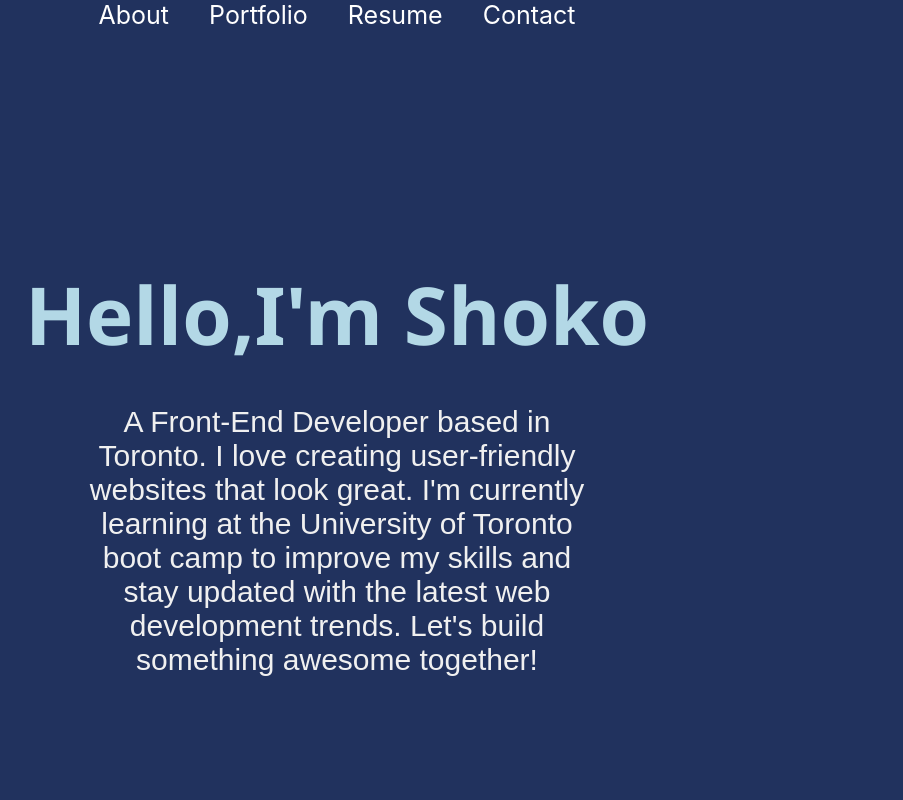
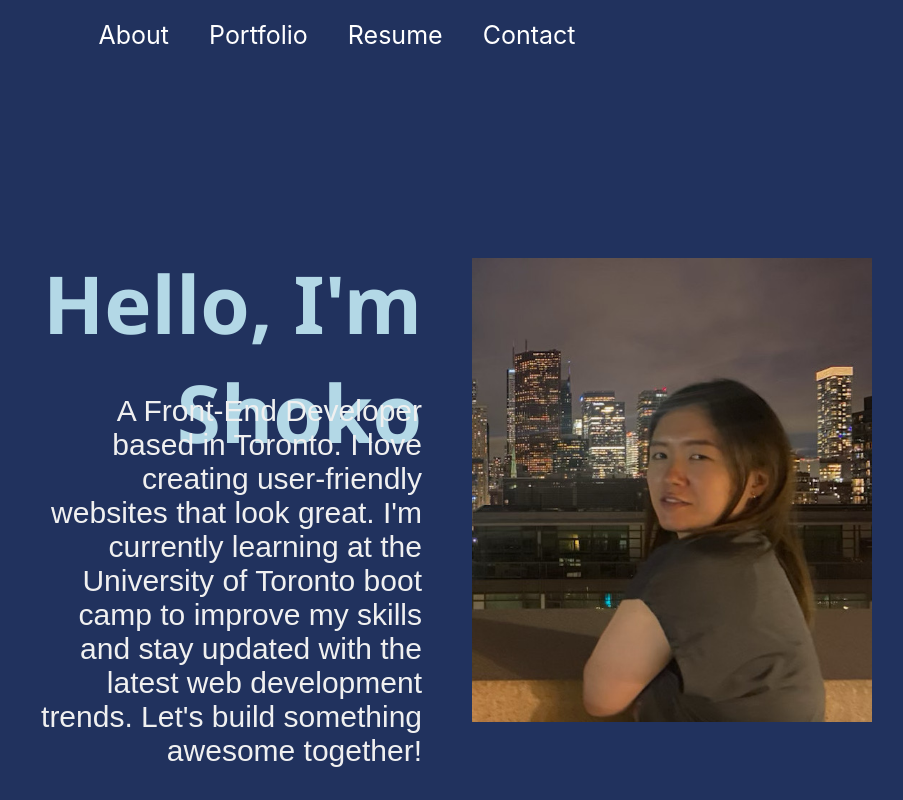
Before and after one commit to Shok1to/react-portfolio, a React (Create React App) app: page /About in a window 1280 px wide. Shown: the top 800 px of the page, without its empty margins (303-1206 px from the left). Built offline with nearby package versions, Linux system fonts and the light colour scheme.

Commit message:
added contact page

```diff
--- a/src/index.css
+++ b/src/index.css
@@ -5,6 +5,8 @@ body {
     sans-serif;
   -webkit-font-smoothing: antialiased;
   -moz-osx-font-smoothing: grayscale;
+  background-color: #21325e;
+  color: white;
 }
 
 code {
--- a/src/pages/About.js
+++ b/src/pages/About.js
@@ -1,19 +1,27 @@
 import React from 'react';
 import '../styles/About.css';
+import Photo from '../assets/IMG_7491.JPG'
 export default function About() {
   return (
     <div className="home">
-      <div className="about">
-        <h2>Hello,I'm Shoko</h2>
-        <div className="prompt">
-          <p>A Front-End Developer based in Toronto. I love creating user-friendly websites that look great.
-            I'm currently learning at the University of Toronto boot camp to improve my skills and stay updated with the latest web development trends.
-            Let's build something awesome together!</p>
 
+      <div className="about-cont">
+
+        <div className="about">
+          <h2>Hello, I'm Shoko</h2>
+          <div className="prompt">
+            <p>A Front-End Developer based in Toronto. I love creating user-friendly websites that look great.
+              I'm currently learning at the University of Toronto boot camp to improve my skills and stay updated with the latest web development trends.
+              Let's build something awesome together!</p>
+          </div>
         </div>
+        <div className='profile-container'>
+         <img className="profile" src={Photo} alt='profile photo' />
+        </div>
+
       </div>
       <div className="skills"></div>
     </div>
 
- );
+  );
 }
--- a/src/pages/Contact.js
+++ b/src/pages/Contact.js
@@ -1,6 +1,21 @@
-import React from 'react';
+import React, { useState } from 'react';
 
 export default function Contact() {
+
+  const [formState, setFormState]=useState({
+    name:'',
+    email:'',
+    message:'',
+  })
+
+  const [ name, email, message] = formState;
+
+  // handleSubmit function -> not much
+
+  // ** handleChange function -> check to make sure contents of field are valid
+
+  //  ** onBlur attributes to input and textarea elements onBlur = {handleChange}
+
   return (
     <div>
       <h1>Contact</h1>
@@ -10,6 +25,26 @@ export default function Contact() {
 
 Let's connect and create something amazing together!
       </p>
+
+      <form className='contact'>
+        <div className="form-field">
+          <label for="name">name:</label>
+          <input type="text" id="name" name="name" required />
+        </div>
+        <div className="form-field">
+          <label for="email">email:</label>
+          <input type="email" id="email" name="email" required />
+        </div>
+        <div className="form-field">
+          <label for="message">message:</label>
+          <textarea rows="4" id="message" name="message" required />
+        </div>
+        <button type="submit">submit</button>
+      </form>
+
+
+
+
     </div>
   );
 }
--- a/src/styles/About.css
+++ b/src/styles/About.css
@@ -3,18 +3,27 @@
     align-items: center;
     font-family: "Arial", sans-serif;
     color: #3e497a;
+
+  }
+
+  .about-cont {
+    display: flex;
+    flex-direction: row;
+    justify-content: center;
+    background-color: #21325e;
   }
 
   .about {
-    width: 100%;
+    width: 50%;
     height: calc(100vh - 100px);
     display: flex;
     flex-direction: column;
     justify-content: center;
-    align-items: center;
-    text-align: center;
+    align-items: flex-end;
+    text-align: right;
     background-color: #21325e;
     color: #f0f0f0;
+    margin-right: 30px;
   }
 
   .about h2 {
@@ -25,13 +34,24 @@
   }
 
   .about .prompt {
-    width: 40%;
+    width: 60%;
     font-size: 30px;
   }
   .prompt svg {
     font-size: 60px;
     margin: 5px;
     color: white;
+  }
+
+  .profile {
+    max-width: 400px;
+    padding: 20px;
+    max-height: 100%;
+  }
+
+  .profile-container {
+    display: flex;
+    align-items: center;
   }
 
   .skills {
--- a/src/styles/Navbar.css
+++ b/src/styles/Navbar.css
@@ -2,6 +2,7 @@
   width: 100%;
   height: 100px;
   background: #21325e;
+  padding: 20px 0;
 }
 
 .links {
```
Also changed, not shown: src/assets/IMG_7491.JPG (added).
